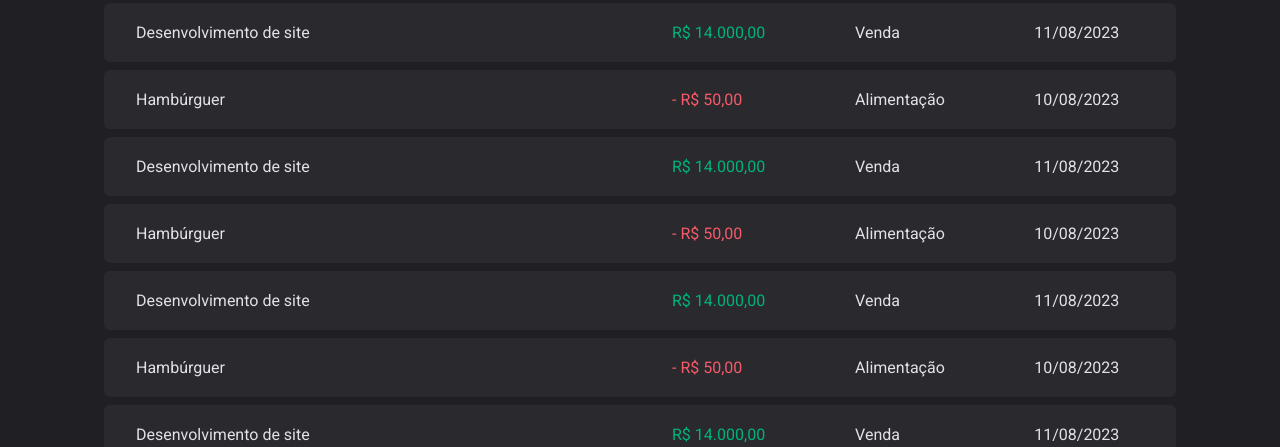
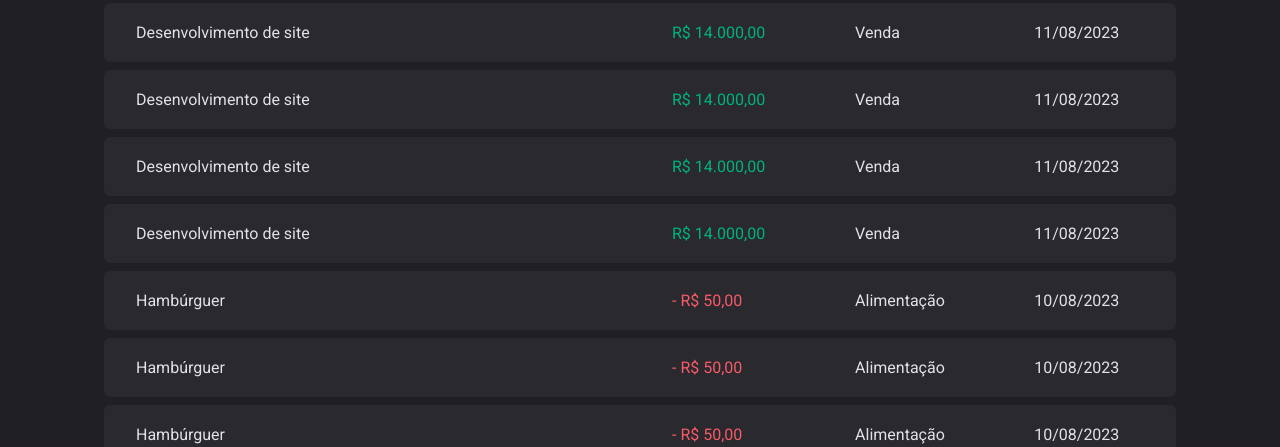
Before and after one commit to Mr1984-Pinheiro/ignite-03-dt-money, a React (Vite) app: page / in a window 1280 px wide. Shown: the part 357-804 px from the top of the page. Built offline with nearby package versions, Linux system fonts and the light colour scheme; data requests are answered from the project's data file.

Commit message:
Conexão com a API - Criando nova transação

```diff
--- a/src/contexts/TransactionsContext.tsx
+++ b/src/contexts/TransactionsContext.tsx
@@ -10,9 +10,17 @@
   createdAt: string;
 }
 
+interface CreateTransactionInput {
+  description: string;
+  price: number;
+  category: string;
+  type: "income" | "outcome";
+}
+
 interface TransactionContextType {
   transactions: Transaction[];
   fetchTransactions: (query?: string) => Promise<void>;
+  createTransaction: (data: CreateTransactionInput) => Promise<void>;
 }
 
 interface TransactionsProviderProps {
@@ -27,6 +35,8 @@
   async function fetchTransactions(query?: string) {
     const response = await api.get("transactions", {
       params: {
+        _sort: "createdAt",
+        _order: "desc",
         q: query,
       },
     });
@@ -34,12 +44,32 @@
     setTransactions(response.data);
   }
 
+  async function createTransaction(data: CreateTransactionInput) {
+    const { description, price, category, type } = data;
+
+    const response = await api.post("transactions", {
+      description,
+      price,
+      category,
+      type,
+      createdAt: new Date(),
+    });
+
+    setTransactions((state) => [response.data, ...state]);
+  }
+
   useEffect(() => {
     fetchTransactions();
   }, []);
 
   return (
-    <TransactionsContext.Provider value={{ transactions, fetchTransactions }}>
+    <TransactionsContext.Provider
+      value={{
+        transactions,
+        fetchTransactions,
+        createTransaction,
+      }}
+    >
       {children}
     </TransactionsContext.Provider>
   );
```
